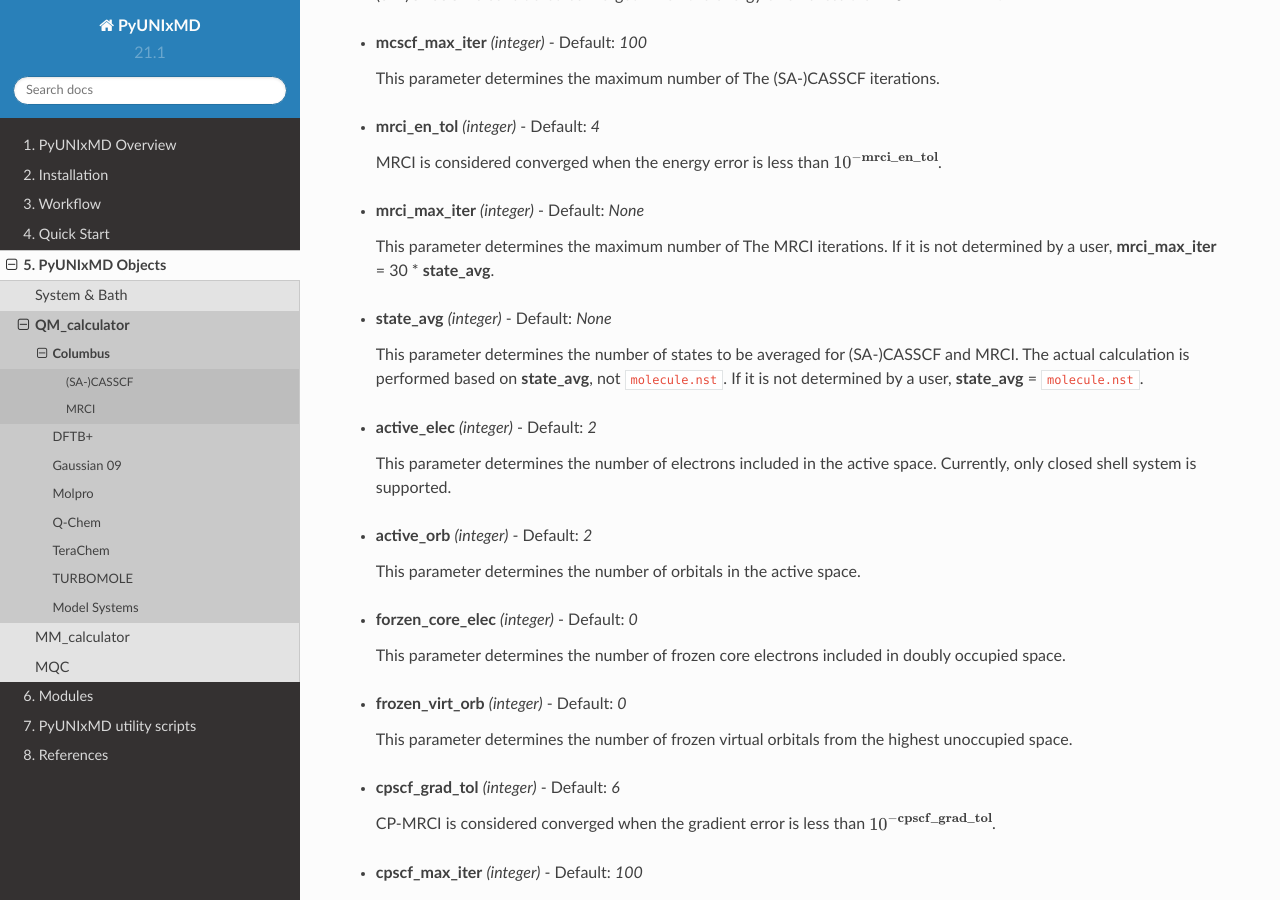
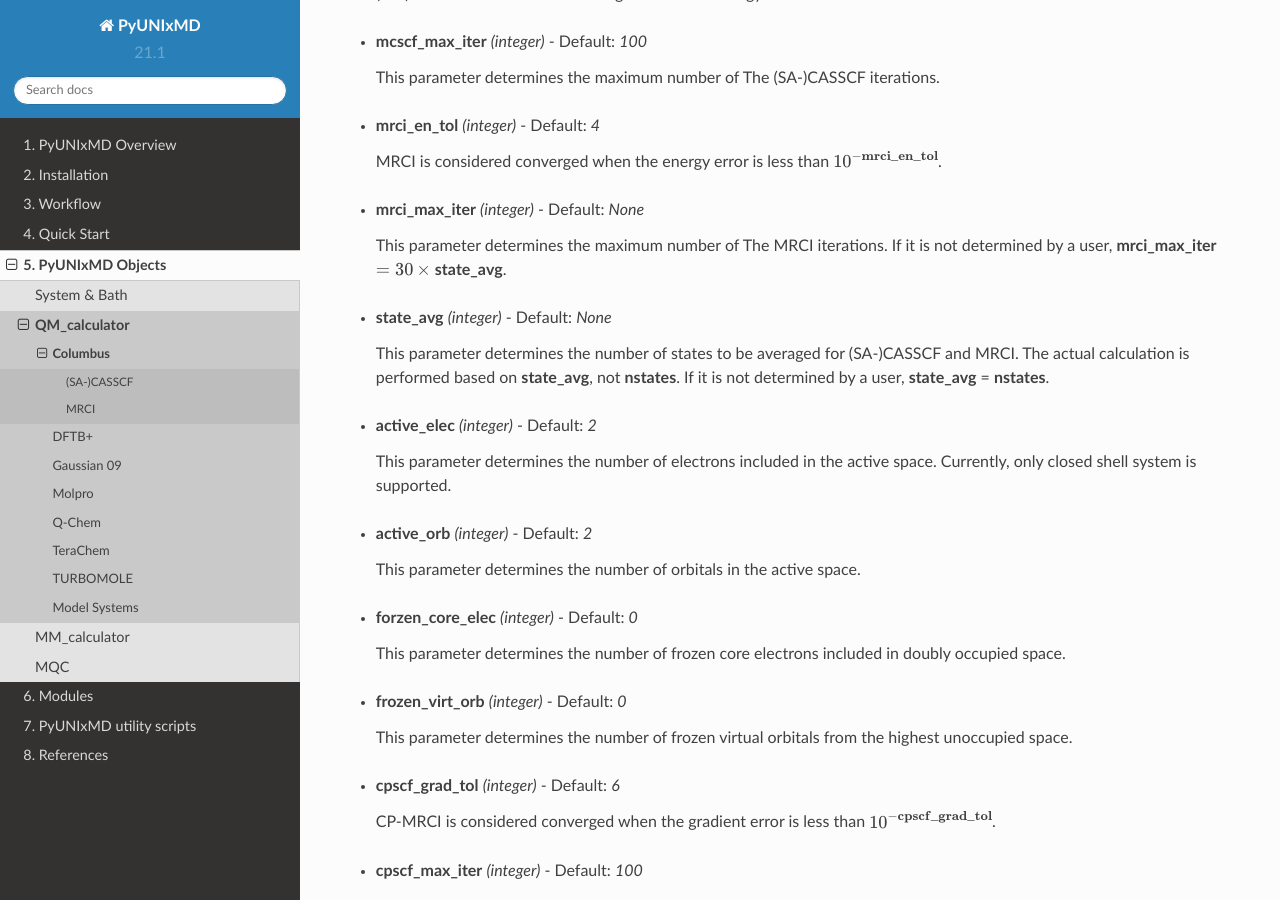
Before and after one commit to skmin-lab/unixmd, a Sphinx documentation site: the page built from docs/source/objects/qm/prog_columbus.rst, in a window 1280 px wide and 900 px high, scrolled down 4342 px. Built offline with Sphinx 7.4.7 and the Read the Docs theme 2.0.0, drawn with Linux system fonts in a browser that asks for light colours; cross-references to code outside the pages are shown as plain code; some of the changed text lies outside the part shown.

Commit message:
Change expression of molecule.nst

```diff
--- a/docs/source/objects/qm/prog_columbus.rst
+++ b/docs/source/objects/qm/prog_columbus.rst
@@ -137,8 +137,8 @@ Detailed description of parameters
 - **state_avg** *(integer)* - Default: *None*
 
   This parameter determines the number of states to be averaged for (SA-)CASSCF.
-  The actual calculation is performed based on **state_avg**, not ``molecule.nst``.
-  If it is not determined by a user, **state_avg** = ``molecule.nst``.
+  The actual calculation is performed based on **state_avg**, not **nstates**.
+  If it is not determined by a user, **state_avg** = **nstates**.
 
 \
 
@@ -316,15 +316,15 @@ Detailed description of parameters
 - **mrci_max_iter** *(integer)* - Default: *None*
 
   This parameter determines the maximum number of The MRCI iterations.
-  If it is not determined by a user, **mrci_max_iter** = 30 * **state_avg**.
+  If it is not determined by a user, **mrci_max_iter** :math:`= 30\,\times` **state_avg**.
 
 \
 
 - **state_avg** *(integer)* - Default: *None*
 
   This parameter determines the number of states to be averaged for (SA-)CASSCF and MRCI.
-  The actual calculation is performed based on **state_avg**, not ``molecule.nst``.
-  If it is not determined by a user, **state_avg** = ``molecule.nst``.
+  The actual calculation is performed based on **state_avg**, not **nstates**.
+  If it is not determined by a user, **state_avg** = **nstates**.
 
 \
 
```
